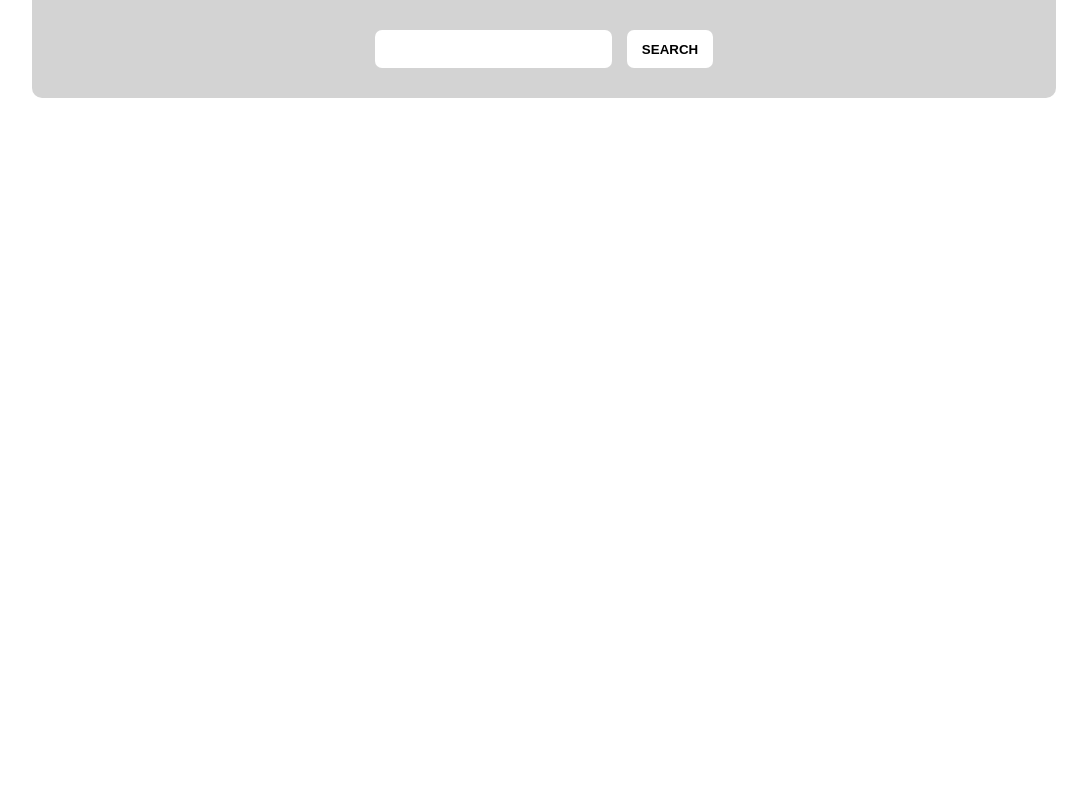
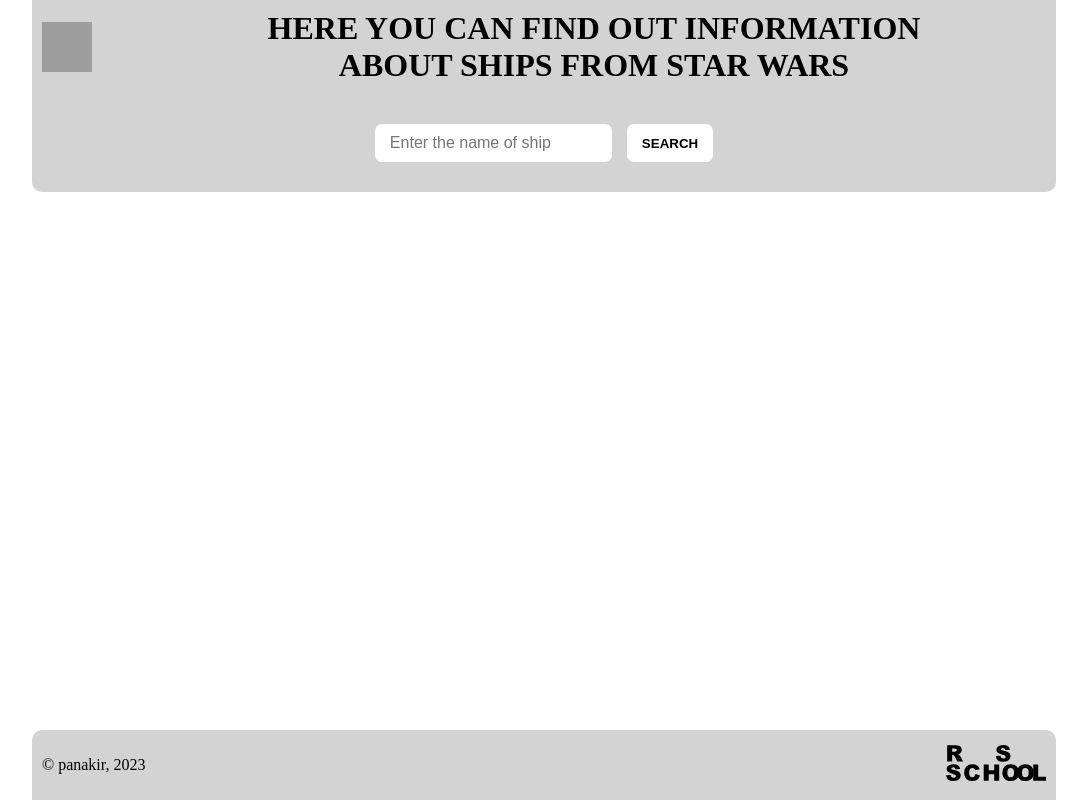
Before and after one commit to panakir/rs-school-react, a React (Vite) app in the folder react-app/: page / in a window 1280 px wide. Shown: the whole page, without its empty margins (96-1183 px from the left). Built offline with nearby package versions, Linux system fonts and the light colour scheme; grey boxes are pictures that could not be loaded.

Commit message:
feat: add footer and header, add placeholder to input search (Sat, Oct 28, 2023 23:34)

```diff
--- a/react-app/src/App.tsx
+++ b/react-app/src/App.tsx
@@ -1,6 +1,8 @@
 import { Component } from 'react';
 import { Main } from './components/main/Main';
 import { Starship } from './interfaces/interfaces';
+import { Header } from './components/header/Header';
+import { Footer } from './components/footer/Footer';
 
 export class App extends Component {
   async getData(text: string): Promise<Starship> {
@@ -14,7 +16,9 @@
   render() {
     return (
       <>
+        <Header />
         <Main />
+        <Footer />
       </>
     );
   }
--- a/react-app/src/components/bottomSection/bottomSection.scss
+++ b/react-app/src/components/bottomSection/bottomSection.scss
@@ -4,6 +4,7 @@
   justify-content: space-between;
   flex-wrap: wrap;
   gap: 15px;
+  flex: 1 0 auto;
 
   .card {
     flex-basis: 18%;
--- /dev/null
+++ b/react-app/src/components/footer/Footer.tsx
@@ -0,0 +1,18 @@
+import './footer.scss'
+import { Component } from "react";
+
+export class Footer extends Component {
+  render() {
+    return <footer className="footer">
+      <div className="footer__author">
+        <a className='footer__link' href="https://github.com/panakir" target="_blank">&copy; panakir</a>
+        <span>, 2023</span>
+      </div>
+      <div className="footer__logo-rs">
+        <a href="http://rs.school/" target="_blank">
+          <img src="./rs_school.svg" alt="logo RS School" />
+        </a>
+      </div>
+    </footer>
+  }
+}
--- /dev/null
+++ b/react-app/src/components/footer/footer.scss
@@ -0,0 +1,17 @@
+.footer {
+  display: flex;
+  align-items: center;
+  justify-content: space-between;
+  padding: 15px 10px;
+  background-color: lightgray;
+  border-radius: 10px 10px 0 0;
+
+  &__link {
+    text-decoration: none;
+    color: inherit;
+  }
+
+  &__logo-rs {
+    width: 100px;
+  }
+}
--- /dev/null
+++ b/react-app/src/components/header/Header.tsx
@@ -0,0 +1,13 @@
+import './header.scss'
+import { Component } from "react";
+
+export class Header extends Component {
+  render() {
+    return <header className="header">
+      <img className="logo header__logo" src="./logo.png" alt='logo' />
+      <div className='header__wrapper'>
+        <h1 className='header__title'>here you can find out information about ships from Star Wars</h1>
+      </div>
+    </header>
+  }
+}
--- /dev/null
+++ b/react-app/src/components/header/header.scss
@@ -0,0 +1,23 @@
+.header {
+  display: flex;
+  background-color: lightgray;
+  align-items: center;
+  justify-content: space-between;
+  padding: 10px;
+
+  &__logo {
+    width: 50px;
+    height: 50px;
+  }
+
+  &__wrapper {
+    flex: 1 0 100%;
+    text-align: center;
+  }
+
+  &__title {
+    max-width: 60vw;
+    text-transform: uppercase;
+    margin: 0 auto;
+  }
+}
--- a/react-app/src/components/topSection/TopSection.tsx
+++ b/react-app/src/components/topSection/TopSection.tsx
@@ -9,7 +9,7 @@
   constructor(props: SearchInputProps) {
     super(props);
     this.state = {
-      searchInput: '',
+      searchInput: localStorage.getItem('searchRequest') || '',
     };
   }
 
@@ -34,6 +34,7 @@
               className="input input_text search__input"
               onChange={this.handleInputValue}
               value={searchInput}
+              placeholder='Enter the name of ship'
             />
             <button
               className="button button_search search__button"
--- a/react-app/src/components/topSection/topSection.scss
+++ b/react-app/src/components/topSection/topSection.scss
@@ -1,10 +1,10 @@
 .top-section {
-  margin-bottom: 30px;
   background-color: lightgray;
   padding: 30px;
   border-radius: 0 0 10px 10px;
   display: flex;
   justify-content: center;
+  flex: 0 0 auto;
 }
 
 .search {
--- a/react-app/src/main.scss
+++ b/react-app/src/main.scss
@@ -4,9 +4,28 @@
   box-sizing: border-box;
 }
 
+html,
+body {
+  height: 100%;
+}
+
 #root {
+  display: flex;
+  flex-direction: column;
+  max-width: 80vw;
+  height: 100%;
   margin: 0 auto;
-  max-width: 80%;
+
+  .main {
+    flex: 1 0 auto;
+    display: flex;
+    flex-direction: column;
+
+  }
+
+  .footer {
+    flex: 0 0 auto;
+  }
 }
 
 .input {
```
Also changed, not shown: react-app/public/rs_school.svg (added), react-app/src/App.css (added), react-app/src/components/main/main.scss (deleted), 1 other file (tests, documents, lock files or other folders).
